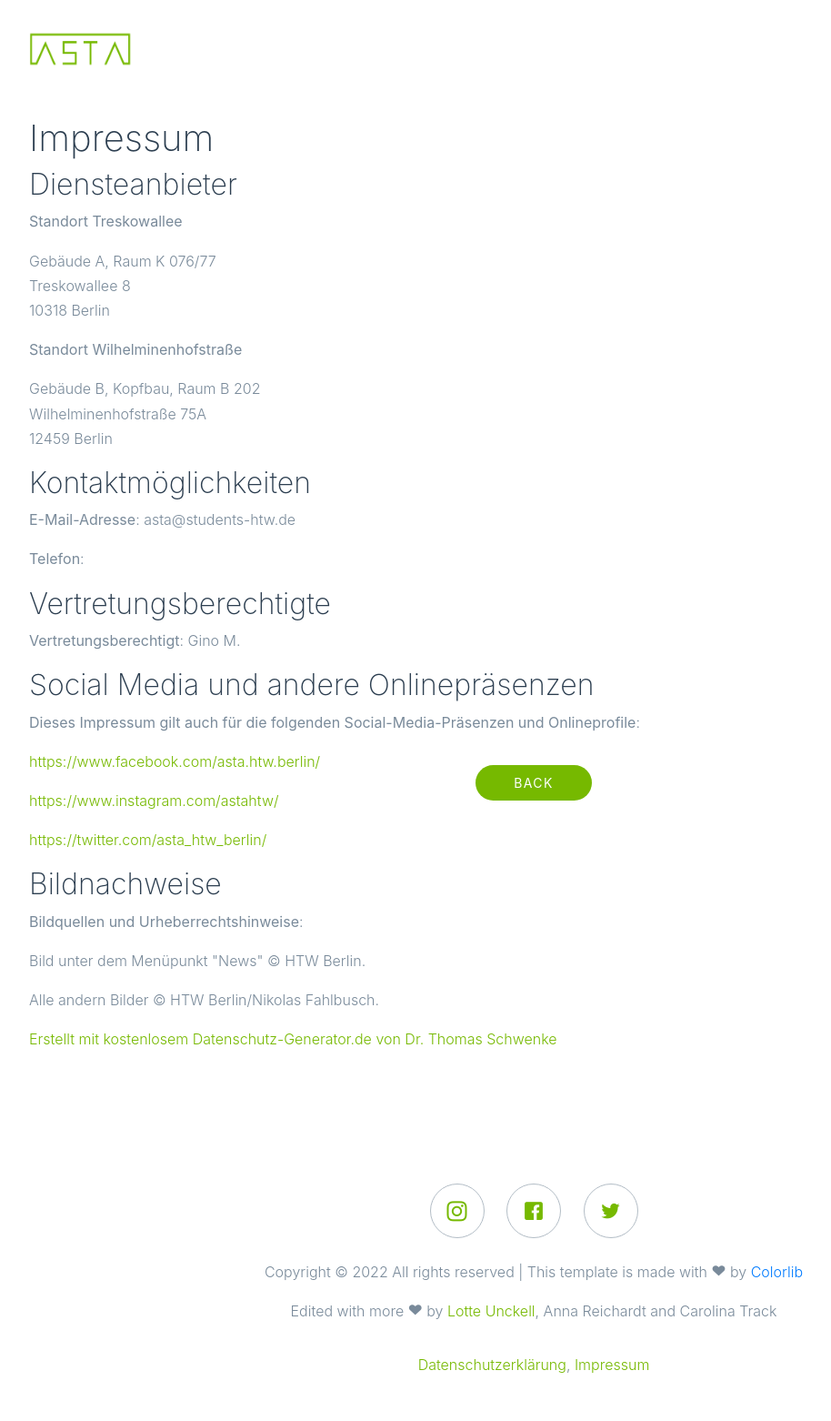
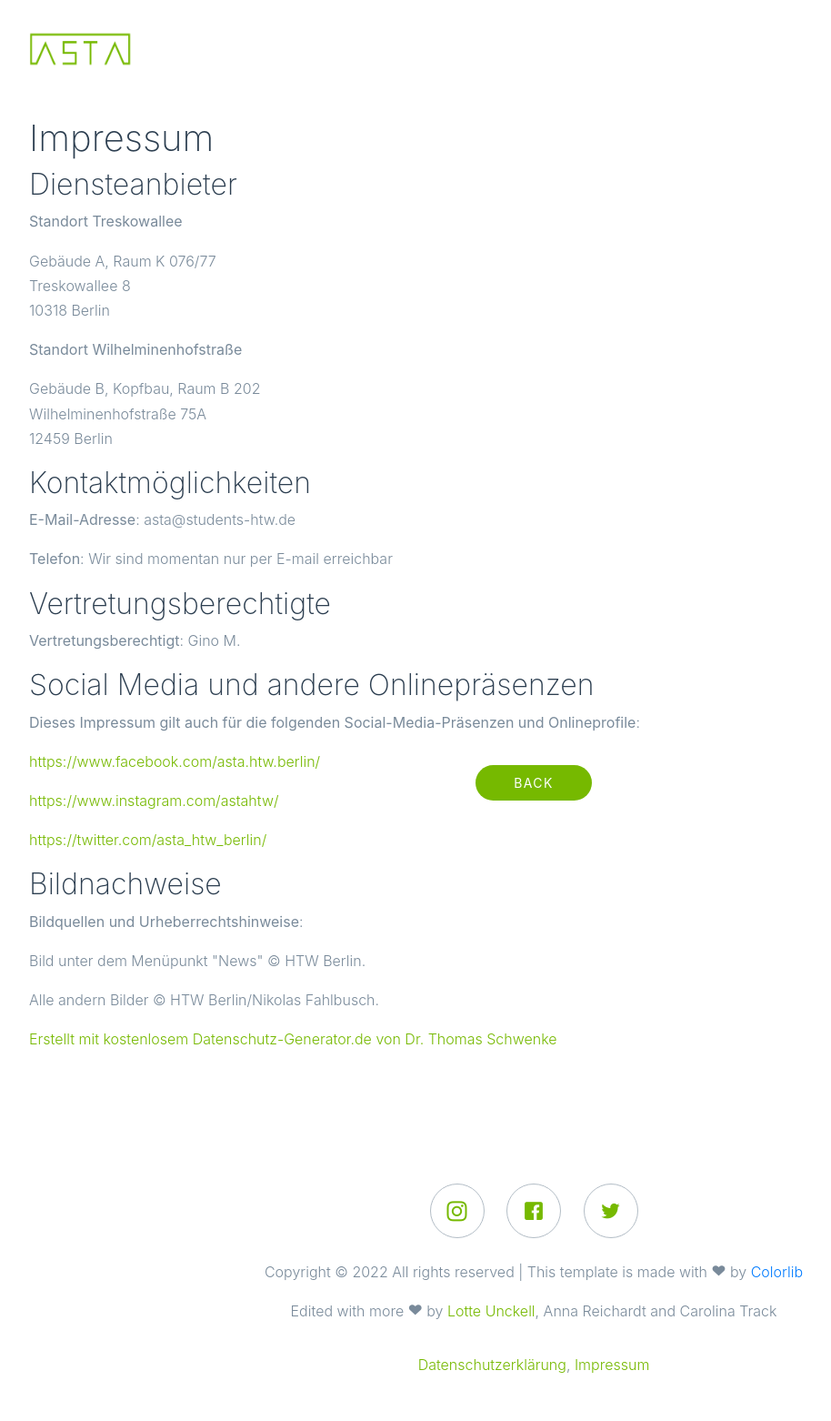
Before and after one commit to astahtwberlin/astahtwberlin.github.io, a Jekyll site: the page built from impressum.html, in a window 1280 px wide. Shown: the whole page at 91% size, without its empty margins (53-967 px from the left). Built offline with Jekyll 4.4.1, drawn with Linux system fonts in a browser that asks for light colours; some web fonts are replaced.

Commit message:
Update from Forestry.io AStA HTW Berlin updated _data/infos.yml

```diff
--- a/_data/infos.yml
+++ b/_data/infos.yml
@@ -2,7 +2,7 @@
 logo: asta.png
 kontakt:
   email: asta@students-htw.de
-  telefon: ''
+  telefon: Wir sind momentan nur per E-mail erreichbar
 social:
   instagram: https://www.instagram.com/astahtw/
   facebook: https://www.facebook.com/asta.htw.berlin/
```
